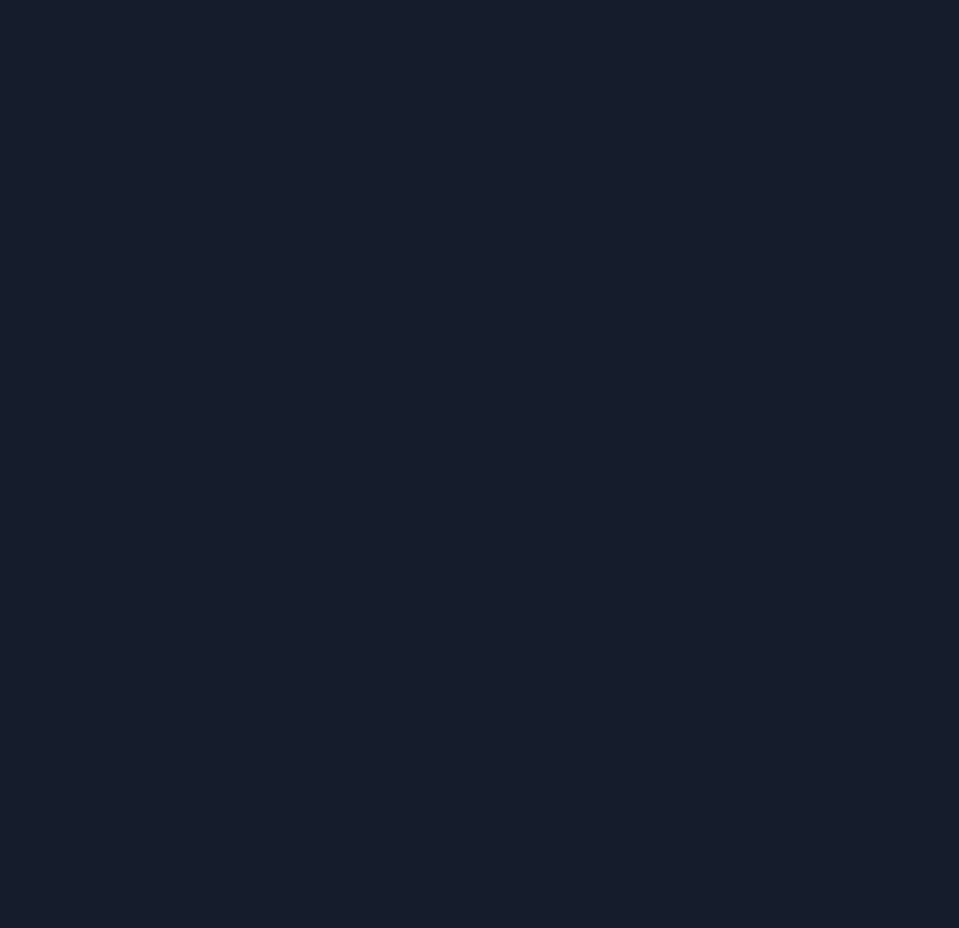
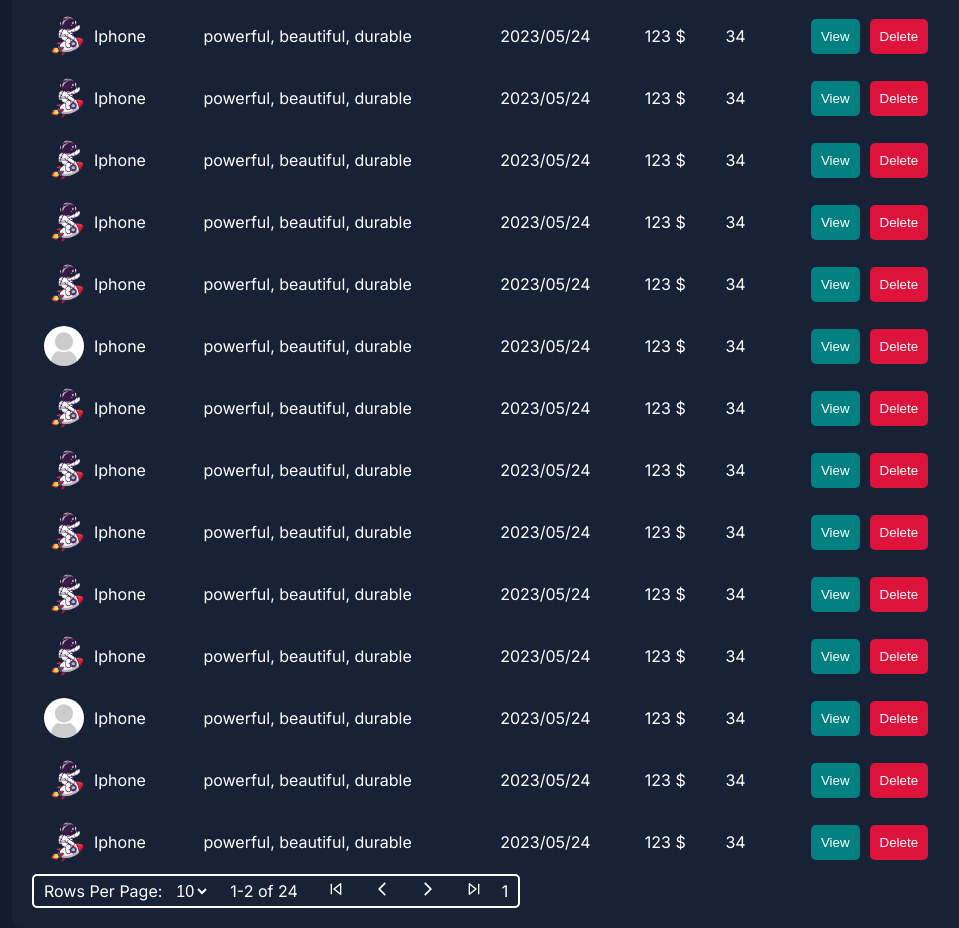
Before and after one commit to v1v3k-nepal/admin-dashboard, a Next.js app: page /dashboard/products in a window 1280 px wide. Shown: the part 840-1768 px from the top of the page, without its empty margins (260-1219 px from the left). Before the commit the page ends 800 px from the top, so only its background shows below. Built offline with nearby package versions, Linux system fonts and the light colour scheme.

Commit message:
pagination initial prototype done

```diff
--- a/src/app/dashboard/users/[id]/_singleUserPage.scss
+++ b/src/app/dashboard/users/[id]/_singleUserPage.scss
@@ -62,6 +62,7 @@
         background-color: #02873c;
         border: none;
         color: white;
+        font-size: 1rem;
     }
   }
 }
--- a/src/components/dashboard_ui/pagination/_pagination.scss
+++ b/src/components/dashboard_ui/pagination/_pagination.scss
@@ -1,7 +1,36 @@
-.pagination-btns{
+.pagination-container{
     display: flex;
-    justify-content: space-between;
-    width: 100%;
+    align-items: center;
+    padding: 5px 10px;
+    gap: 20px;
+    width: fit-content;
+    font-size: 1rem;
+    // background-color: var(--hoverColor);
+    border-radius: 5px;
+    border: 2px solid white;
+    .rows-per-page{
+        display: flex;
+        gap: 10px;
+        height: max-content;
+        select{
+            background: transparent;
+            border: none;
+            color: white;
+            cursor: pointer;
+            font-size: 1rem;
+            option{
+                color: black;
+            }
+        }
+    }
+    .btn-container{
+        display: flex;
+        svg{
+            cursor: pointer;
+            margin: 0 10px;
+            font-size: 1rem;
+        }
+    }
     button{
         margin-top: 20px;
         padding: 10px 20px;
--- a/src/components/dashboard_ui/pagination/pagination.tsx
+++ b/src/components/dashboard_ui/pagination/pagination.tsx
@@ -1,13 +1,52 @@
-import React from "react";
+"use client"
+import React, {useState, useEffect} from "react";
+import { MdArrowForwardIos, MdArrowBackIosNew} from "react-icons/md";
+import { FiSkipBack, FiSkipForward } from "react-icons/fi";
 import "./_pagination.scss"
+// import { usersData } from "@/app/lib/data";
 
-const Pagination = () => {
+const Pagination = ({data, onPageChange}) => {
+  const [currentPage, setCurrentPage] = useState(1);
+  const [rowsPerPage, setRowsPerPage] = useState(2);
+  const [updatedData, setUpdatedData] = useState(data)
+  const lastIndex = currentPage*rowsPerPage;
+  const firstIndex = lastIndex - rowsPerPage + 1
+  const numberOfPages = Math.ceil(data.length/rowsPerPage)
+
+  useEffect(()=>{
+    setUpdatedData(data.slice(firstIndex, lastIndex+1))
+    onPageChange(updatedData)
+  },[currentPage, rowsPerPage])
+
   return (
-    <div className="pagination-btns">
-      <button>Previous</button>
-      <button>Next</button>
+    <div className="pagination-container">
+      <div className="rows-per-page">
+        <p>Rows Per Page:</p>
+        <select name="rowsPerPage" id="rowsPerPage"
+        // onChange={(e)=> setRowsPerPage(Number(e.target.value))}
+        >
+          {/* <option value={rowsPerPage}>2</option> */}
+          <option value={10}>10</option>
+          <option value={20}>20</option>
+          <option value={30}>30</option>
+          <option value={40}>40</option>
+          <option value={50}>50</option>
+        </select>
+      </div>
+      <span className="rows-details">{firstIndex}-{lastIndex} of {data.length}</span>
+      <div className="btn-container">
+        <FiSkipBack onClick={()=>setCurrentPage(1)}/>
+        <MdArrowBackIosNew onClick={()=>setCurrentPage((prev)=> prev > 1 ? prev - 1 : 1)}/>
+        <MdArrowForwardIos onClick={()=> setCurrentPage((prev)=> prev < numberOfPages ? prev + 1: prev)}/>
+        <FiSkipForward onClick={()=>setCurrentPage(numberOfPages)}/>
+        <p>{currentPage}</p>
+      </div>
     </div>
   );
 };
 
 export default Pagination;
+
+//setCurrentPage((prev)=> prev > 1 ? prev - 1 : 1)}
+//setCurrentPage((prev)=> prev < numberOfPages ? prev + 1: prev)}
+//setCurrentPage(numberOfPages)}
--- a/src/components/dashboard_ui/table/table.tsx
+++ b/src/components/dashboard_ui/table/table.tsx
@@ -1,12 +1,22 @@
-import React from "react";
+"use client"
+import React,{useState} from "react";
 import Pagination from "../pagination/pagination";
 import "./_table.scss";
 import AnimatedTd from "./animated_td";
+// import { usersData } from "@/app/lib/data";
 
 const Table = <T, K extends Extract<keyof T, string>>({
   data,
   columns,
 }: Com.TableProps<T, K>) => {
+
+  const [currentPageData, setCurrentPageData] = useState(data);
+  const newData = [...data, ...data, ...data, ...data]
+
+  const handlePageChange = (updatedData:T[])=>{
+    setCurrentPageData(updatedData)
+  }
+
   return (
     <div className="table-container">
       <table>
@@ -18,7 +28,7 @@
           </tr>
         </thead>
         <tbody>
-          {data.map((obj, index) => (
+          {currentPageData.map((obj, index) => (
             <tr key={index}>
               {columns.map((col) => (
                 <AnimatedTd key={col.field} id={index}>
@@ -29,7 +39,9 @@
           ))}
         </tbody>
       </table>
-      <Pagination />
+      <Pagination
+      data={newData}
+      onPageChange={handlePageChange}/>
     </div>
   );
 };
```
